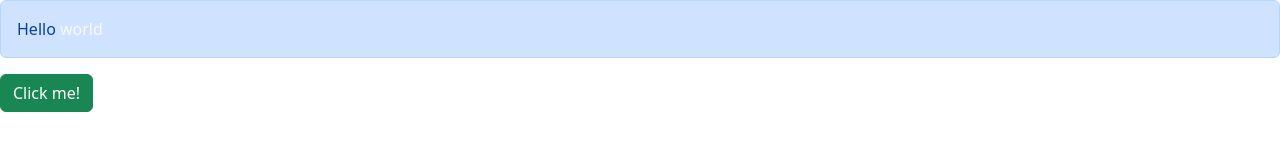
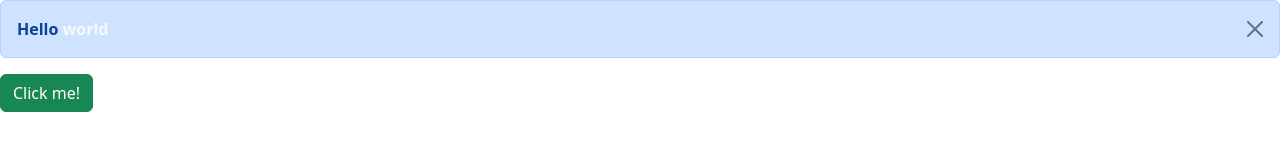
Before and after one commit to exequielarroyo/react-mosh, a React (Vite) app: page / in a window 1280 px wide. Both pictures are taken after a click on the button "Click me!". Shown: the top 160 px of the page. Built offline with nearby package versions, Linux system fonts and the light colour scheme.

Commit message:
Exercise Showing Alert

```diff
--- a/src/App.tsx
+++ b/src/App.tsx
@@ -1,14 +1,14 @@
+import { useState } from "react";
 import Alert from "./components/Alert";
 import Button from "./components/Button";
-// import ListGroup from "./components/ListGroup";
 
 export default function App() {
-    // const handleSelectItem = (item: string) => {
-    //     console.log(item);
-    // }
+    const [show, setShow] = useState(false);
+    const handleShow = () => {
+        setShow(prev=>!prev);
+    }
     return <>
-        {/* <ListGroup heading="Laguna" onSelectItem={handleSelectItem} items={['Cavinti', 'Sta. Cruz', 'Pagsanjan']}/> */}
-        <Alert>Hello <span className="text-light">world</span></Alert>
-        <Button color="success" onClick={()=>console.log('helle')}>Click me!</Button>
+        <Alert show={show} handleShow={handleShow}>Hello <span className="text-light">world</span></Alert>
+        <Button color="success" onClick={()=>handleShow()}>Click me!</Button>
         </>
 }
--- a/src/components/Alert.tsx
+++ b/src/components/Alert.tsx
@@ -1,11 +1,17 @@
-import { ReactNode } from 'react'
+import { ReactNode, useState } from 'react'
 
 interface Props {
     children: ReactNode;
+    show: boolean;
+    handleShow: () => void;
 }
 
-export default function Alert({ children }: Props) {
-  return (
-    <div className='alert alert-primary'>{children}</div>
-  )
+export default function Alert({ children, show, handleShow }: Props) {
+
+    return (
+            <div className={`alert alert-primary alert-dismissible fade ${show && 'show'}`} role="alert">
+            <strong>{children}</strong>
+            <button type="button" onClick={handleShow} className="btn-close" data-bs-dismiss="alert" aria-label="Close"></button>
+            </div>
+           )
 }
```
